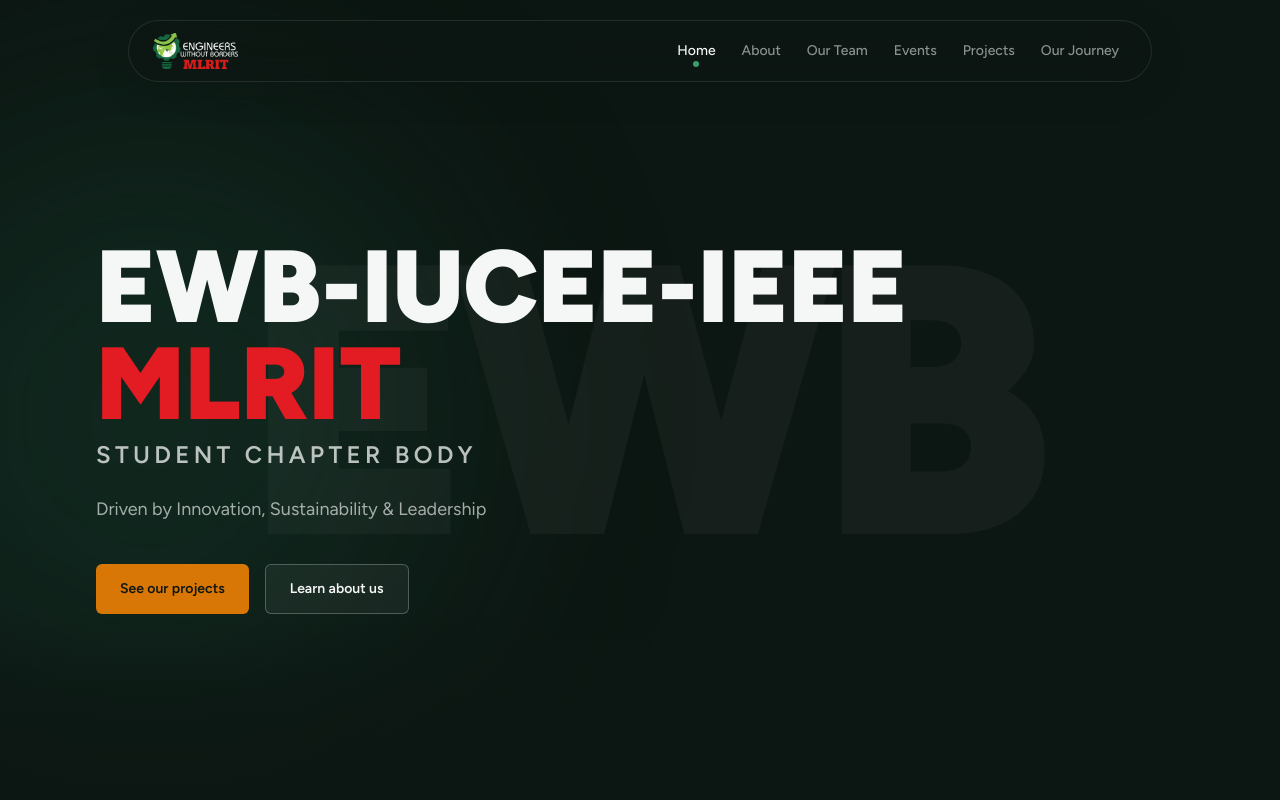
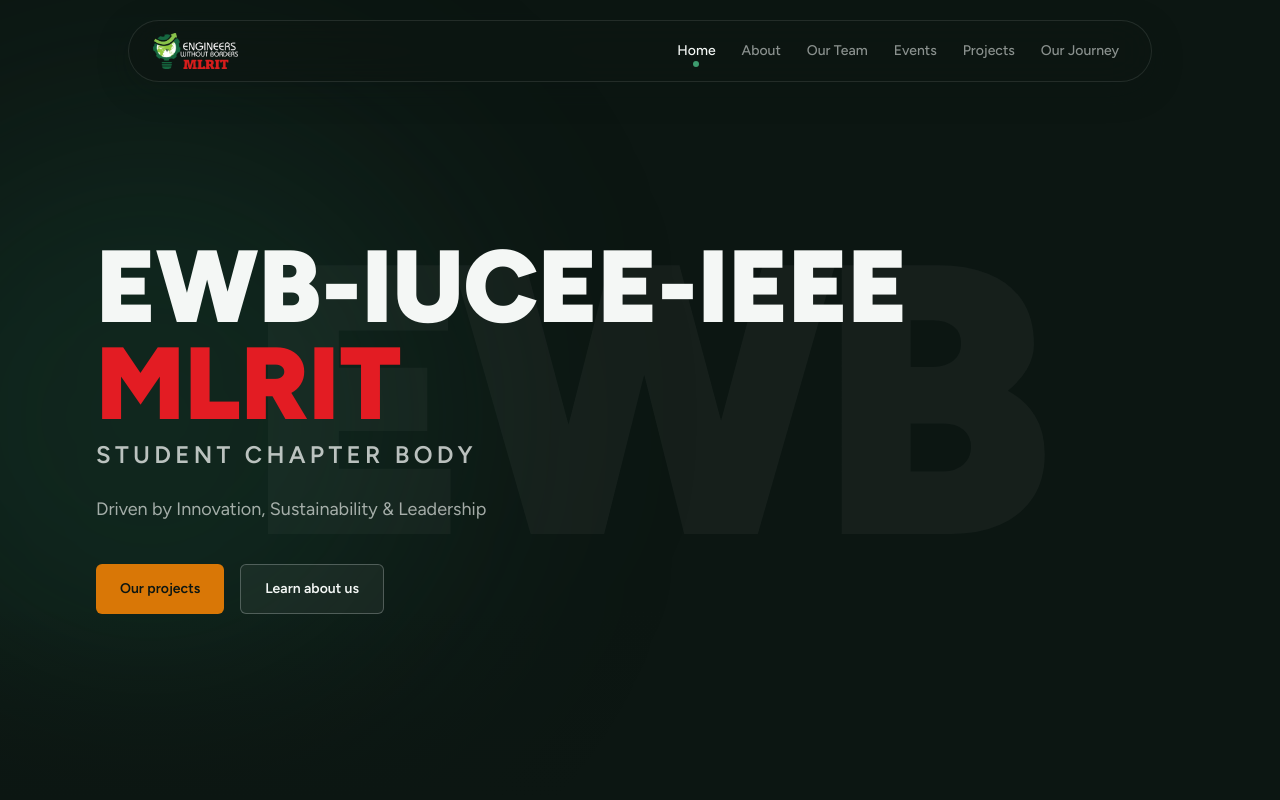
Before and after one commit to ewb-iucee-rgb/ewb-iucee-ieee-mlrit, a Next.js app: page / in a window 1280 px wide. Shown: the top 800 px of the page. Built offline with nearby package versions, Linux system fonts and the light colour scheme.

Commit message:
Simplify homepage projects button label

```diff
--- a/src/app/page.tsx
+++ b/src/app/page.tsx
@@ -54,7 +54,7 @@
               href="/projects"
               className="inline-flex items-center justify-center rounded-md bg-amber px-6 py-3.5 text-sm font-semibold text-ink transition hover:bg-amber-soft"
             >
-              See our projects
+              Our projects
             </Link>
             <Link
               href="/about"
```
